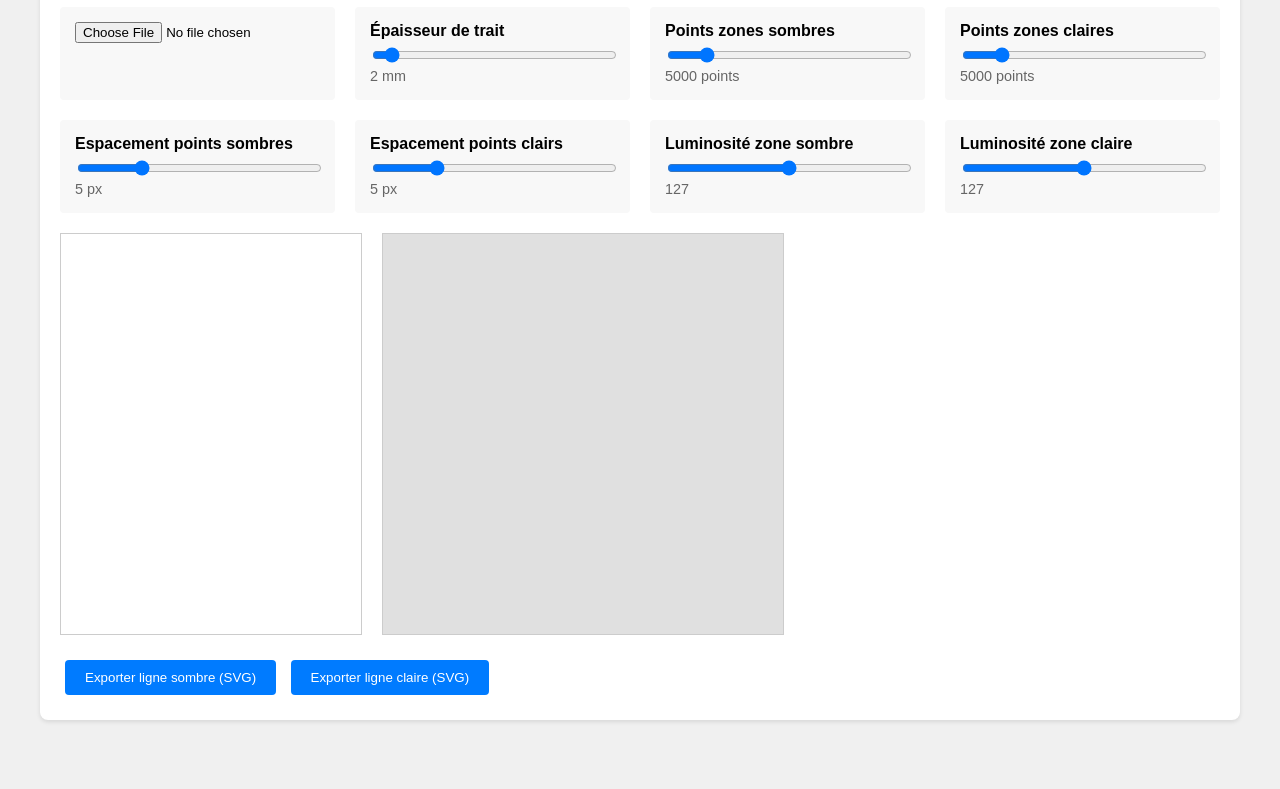
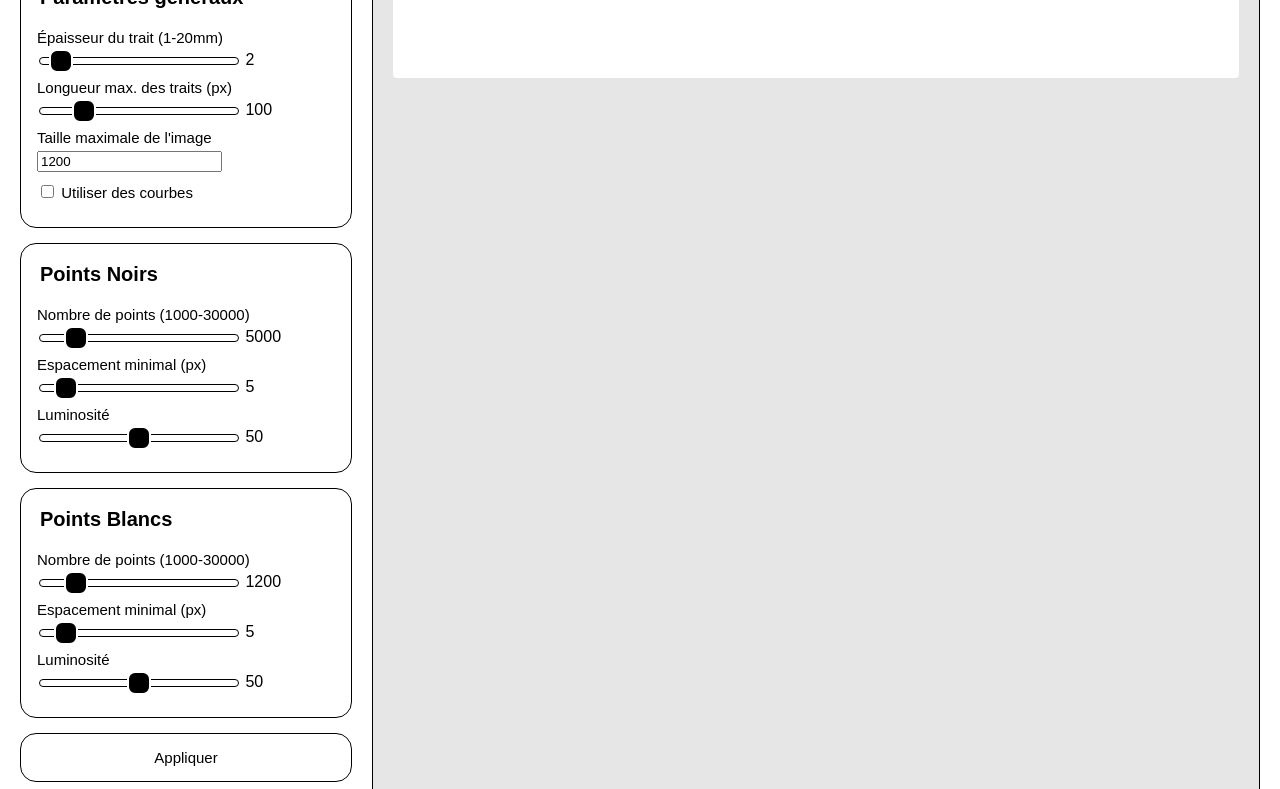
Before and after one commit to Aliyos12/Image-vers-simple-ligne-noir-et-blanc, a plain HTML site: page index.html in a window 1280 px wide. Shown: the part 113-902 px from the top of the page. Before the commit the page ends 853 px from the top, so only its background shows below. Drawn offline with Linux system fonts and the light colour scheme.

Commit message:
index.html
Mise à jour visuelle et ajout de fonctionnalités.

```diff
--- a/index.html
+++ b/index.html
@@ -2,142 +2,275 @@
 <html lang="fr">
 <head>
     <meta charset="UTF-8">
-    <meta name="viewport" content="width=device-width, initial-scale=1.0">
-    <title>Image vers Points SVG avec Espacement</title>
+    <title>Convertisseur Image vers Chemins SVG</title>
     <style>
         body {
             font-family: Arial, sans-serif;
-            max-width: 1200px;
-            margin: 0 auto;
+            margin: 0;
             padding: 20px;
-            background-color: #f0f0f0;
+            display: flex;
+            gap: 20px;
         }
-        .container {
-            background-color: white;
-            padding: 20px;
-            border-radius: 8px;
-            box-shadow: 0 2px 4px rgba(0,0,0,0.1);
-        }
-        .controls {
-            display: grid;
-            grid-template-columns: repeat(auto-fit, minmax(250px, 1fr));
-            gap: 20px;
+
+        h3 {
+            font-size: 20px;
+            font-weight: 600;
+            margin: 3px;
             margin-bottom: 20px;
         }
+
+        .controls {
+            width: 332px;
+            padding: 0px;
+            background: none;
+        }
+
         .control-group {
-            background-color: #f8f8f8;
-            padding: 15px;
-            border-radius: 4px;
+            width: 100%;
+            box-sizing: border-box;
+            background: #ffffff;
+            padding: 1rem;
+            border-radius: 1rem;
+            border: 1px solid black;
+            overflow: hidden;
+            color: black;
+            margin-bottom: 15px;
         }
-        .preview {
-            display: flex;
-            gap: 20px;
-            flex-wrap: wrap;
+
+        .control-item {
+            margin-bottom: 10px;
         }
-        canvas {
-            max-width: 100%;
-            border: 1px solid #ccc;
-        }
-        svg {
-            max-width: 100%;
-            background-color: #e0e0e0;
-            border: 1px solid #ccc;
-        }
-        button {
-            padding: 10px 20px;
-            background-color: #007bff;
-            color: white;
-            border: none;
-            border-radius: 4px;
-            cursor: pointer;
-            margin: 5px;
-        }
-        button:hover {
-            background-color: #0056b3;
-        }
+
         label {
             display: block;
             margin-bottom: 5px;
-            font-weight: bold;
+            font-size: 15px;
+            font-weight: 400;
         }
+
+        input[type="file"] {
+            display: none;
+        }
+
+        .custom-file-upload {
+            text-align: center;
+            margin-bottom: 10px;
+            background-color: white;
+            color: black;
+            border-radius: 1rem;
+            font-size: 15px;
+            font-weight: 400;
+            padding: 1em 2em;
+            cursor: pointer;
+            transition: all 0.3s ease-in-out;
+            border: 1px solid black;
+            box-shadow: 0 0 0 0 black;
+        }
+
+        .custom-file-upload:hover {
+            transform: translateY(-4px) translateX(-2px);
+            box-shadow: 2px 5px 0 0 rgb(1, 221, 30);
+        }
+
         input[type="range"] {
+            appearance: none;
+            background-color: transparent;
+            width: 200px;
+        }
+
+        input[type="range"]::-webkit-slider-runnable-track {
+            position: relative;
+            height: 8px;
+            background-color: white;
+            border-radius: 8px;
+            border: 1px solid black;
+        }
+
+        input[type="range"]::-moz-range-track {
+            position: relative;
+            height: 8px;
+            background-color: white;
+            border-radius: 8px;
+            border: 1px solid black;
+        }
+
+        input[type="range"]::-webkit-slider-thumb {
+            box-sizing: border-box;
+            appearance: none;
+            position: relative;
+            background-color: black;
+            border: 2px solid white;
+            border-radius: 8px;
+            width: 24px;
+            height: 24px;
+            top: 50%;
+            translate: 0 -50%;
+        }
+
+        input[type="range"]::-moz-range-thumb {
+            margin-top: 12px;
+            appearance: none;
+            background-color: white;
+            border: 1px solid black;
+            transform: translateY(-0.2em);
+            box-shadow: 0 0.3em 0 black;
+            border-radius: 11px;
+            width: 11px;
+            height: 11px;
+        }
+
+        input[type="range"]::-moz-range-progress {
+            height: 8px;
+            background-color: rgb(1, 221, 30);
+            border-radius: 8px;
+        }
+
+        .preview-container {
+            position: relative;
+            flex-grow: 1;
+            background: #e6e6e6;
+            border-radius: 1rem;
+            padding: 20px;
+            min-height: 500px;
+            display: flex;
+            flex-direction: column;
+            gap: 20px;
+            border: 1px solid black;
+        }
+
+        #imagePreview, #svgOutput {
+            background: white;
+            border-radius: 4px;
+        }
+
+        #imagePreview {
+            position: absolute;
+            top: 15px;
+            right: 15px;
+            max-height: 256px;
+            height: auto;
+            width: auto;
+            border: 1px solid black;
+            box-shadow: 2px 5px 0 0 black;
+            border-radius: 1rem;
+        }
+
+        #imagePreview[src=""] {
+            display: none;
+        }
+
+        #svgOutput {
+            max-width: 100%;
+            padding-left: -20px;
+            background-color: none;
+        }
+
+        .button {
             width: 100%;
+            margin-bottom: 10px;
+            background-color: white;
+            color: black;
+            border-radius: 1rem;
+            font-size: 15px;
+            font-weight: 400;
+            padding: 1em 2em;
+            cursor: pointer;
+            transition: all 0.3s ease-in-out;
+            border: 1px solid black;
+            box-shadow: 0 0 0 0 black;
         }
-        .value-display {
-            font-size: 0.9em;
-            color: #666;
-        }
+
+        button:hover {
+            transform: translateY(-4px) translateX(-2px);
+            box-shadow: 2px 5px 0 0 rgb(1, 221, 30);
+        };
+
     </style>
 </head>
 <body>
-    <div class="container">
-        <h1>Convertisseur Image vers Points SVG avec Espacement</h1>
+    <div class="controls">
+        <label for="imageInput" class="custom-file-upload">
+            Importer une image
+        </label>
+        <input id="imageInput" type="file" accept="image/*"/>
+        <div class="control-group">
+            <h3>Paramètres généraux</h3>
 
-        <div class="controls">
-            <div class="control-group">
-                <input type="file" id="imageInput" accept="image/*">
+            <div class="control-item">
+                <label>Épaisseur du trait (1-20mm)</label>
+                <input type="range" class="slider" id="strokeWidth" min="1" max="20" value="2">
+                <span class="value-display" id="strokeWidthValue">2</span>
+            </div>
+            <div class="control-item">
+                <label>Longueur max. des traits (px)</label>
+                <input type="range" id="maxLength" min="10" max="500" value="100">
+                <span class="value-display" id="maxLengthValue">100</span>
+            </div>
+            <div class="control-item">
+                <label>Taille maximale de l'image</label>
+                <input type="number" id="imageMaxSize" min="1" value="1200">
+            </div>
+            <div class="control-item">
+                <label>
+                    <input type="checkbox" id="useCurves"> Utiliser des courbes
+                </label>
+            </div>
         </div>
 
         <div class="control-group">
-                <label for="strokeWidth">Épaisseur de trait</label>
-                <input type="range" id="strokeWidth" min="1" max="20" value="2" step="0.5">
-                <span class="value-display" id="strokeWidthValue">2 mm</span>
+            <h3>Points Noirs</h3>
+            <div class="control-item">
+                <label>Nombre de points (1000-30000)</label>
+                <input type="range" id="darkPoints" min="1000" max="30000" value="5000">
+                <span class="value-display" id="darkPointsValue">5000</span>
+            </div>
+            <div class="control-item">
+                <label>Espacement minimal (px)</label>
+                <input type="range" id="darkSpacing" min="1" max="50" value="5">
+                <span class="value-display" id="darkSpacingValue">5</span>
+            </div>
+            <div class="control-item">
+                <label>Luminosité</label>
+                <input type="range" id="darkThreshold" min="0" max="100" value="50">
+                <span class="value-display" id="darkThresholdValue">50</span>
+            </div>
         </div>
 
         <div class="control-group">
-                <label for="darkPoints">Points zones sombres</label>
-                <input type="range" id="darkPoints" min="1000" max="30000" value="5000">
-                <span class="value-display" id="darkPointsValue">5000 points</span>
+            <h3>Points Blancs</h3>
+            <div class="control-item">
+                <label>Nombre de points (1000-30000)</label>
+                <input type="range" id="lightPoints" min="1000" max="30000" value="5000">
+                <span class="value-display" id="lightPointsValue">1200</span>
             </div>
-
-            <div class="control-group">
-                <label for="lightPoints">Points zones claires</label>
-                <input type="range" id="lightPoints" min="1000" max="30000" value="5000">
-                <span class="value-display" id="lightPointsValue">5000 points</span>
+            <div class="control-item">
+                <label>Espacement minimal (px)</label>
+                <input type="range" id="lightSpacing" min="1" max="50" value="5">
+                <span class="value-display" id="lightSpacingValue">5</span>
             </div>
-
-            <div class="control-group">
-                <label for="darkSpacing">Espacement points sombres</label>
-                <input type="range" id="darkSpacing" min="0" max="20" value="5" step="0.5">
-                <span class="value-display" id="darkSpacingValue">5 px</span>
-            </div>
-
-            <div class="control-group">
-                <label for="lightSpacing">Espacement points clairs</label>
-                <input type="range" id="lightSpacing" min="0" max="20" value="5" step="0.5">
-                <span class="value-display" id="lightSpacingValue">5 px</span>
-            </div>
-
-            <div class="control-group">
-                <label for="darkThreshold">Luminosité zone sombre</label>
-                <input type="range" id="darkThreshold" min="0" max="255" value="127">
-                <span class="value-display" id="darkThresholdValue">127</span>
-            </div>
-
-            <div class="control-group">
-                <label for="lightThreshold">Luminosité zone claire</label>
-                <input type="range" id="lightThreshold" min="0" max="255" value="127">
-                <span class="value-display" id="lightThresholdValue">127</span>
+            <div class="control-item">
+                <label>Luminosité</label>
+                <input type="range" id="lightThreshold" min="0" max="100" value="50">
+                <span class="value-display" id="lightThresholdValue">50</span>
             </div>
         </div>
 
-        <div class="preview">
-            <canvas id="imageCanvas"></canvas>
-            <svg id="outputSvg" width="400" height="400"></svg>
+        <button id="updateImage" class="button" >Appliquer</button>
+        <button id="exportDark" class="button">Exporter les tracés noirs</button>
+        <button id="exportLight" class="button">Exporter les tracés blancs</button>
     </div>
 
-        <div style="margin-top: 20px;">
-            <button id="exportDark">Exporter ligne sombre (SVG)</button>
-            <button id="exportLight">Exporter ligne claire (SVG)</button>
-        </div>
+    <div class="preview-container">
+        <img id="imagePreview" alt="Aperçu de l'image" src="">
+        <svg id="svgOutput"></svg>
     </div>
 
     <script>
         class ImageProcessor {
             constructor() {
-                this.canvas = document.getElementById('imageCanvas');
+                this.canvas = this.canvas = document.createElement('canvas');
                 this.ctx = this.canvas.getContext('2d');
-                this.svg = document.getElementById('outputSvg');
+                this.svg = document.getElementById('svgOutput');
                 this.setupEventListeners();
             }
 
@@ -158,22 +291,28 @@
                         else if (control.includes('Spacing')) suffix = ' px';
 
                         document.getElementById(`${control}Value`).textContent = e.target.value + suffix;
-                        this.processImage();
                     });
                 });
 
+                document.getElementById('updateImage').addEventListener('click', () => this.resizeImage(this.image));
                 document.getElementById('exportDark').addEventListener('click', () => this.exportSVG('dark'));
                 document.getElementById('exportLight').addEventListener('click', () => this.exportSVG('light'));
             }
 
-            loadImage(event) {
-                const file = event.target.files[0];
-                if (file) {
-                    const reader = new FileReader();
-                    reader.onload = (e) => {
-                        const img = new Image();
-                        img.onload = () => {
-                            const maxSize = 1200;
+            resizeImage(img) {
+                const imagePreview = document.getElementById('imagePreview');
+
+                if (!img) {
+                    if (!imagePreview.src) return;
+
+                    img = new Image()
+                    img.src = imagePreview.src;
+                }
+
+                imagePreview.src = img.src;
+
+                const input = document.getElementById('imageMaxSize');
+                const maxSize = input.value ? input.value : 5000;
                 let width = img.width;
                 let height = img.height;
 
@@ -191,7 +330,15 @@
                 this.canvas.height = height;
                 this.ctx.drawImage(img, 0, 0, width, height);
                 this.processImage();
-                        };
+            }
+
+            loadImage(event) {
+                const file = event.target.files[0];
+                if (file) {
+                    const reader = new FileReader();
+                    reader.onload = (e) => {
+                        const img = new Image();
+                        img.onload = () => { this.resizeImage(img); };
                         img.src = e.target.result;
                     };
                     reader.readAsDataURL(file);
@@ -308,7 +455,7 @@
                 const lightPath = this.generatePath(lightPoints);
 
                 this.svg.innerHTML = `
-                    <rect width="100%" height="100%" fill="#e0e0e0"/>
+                    <rect width="100%" height="100%" fill="#e6e6e6"/>
                     <path d="${darkPath}" stroke="black" fill="none" stroke-width="${strokeWidth}" stroke-linecap="round" stroke-linejoin="round"/>
                     <path d="${lightPath}" stroke="white" fill="none" stroke-width="${strokeWidth}" stroke-linecap="round" stroke-linejoin="round"/>
                 `;
@@ -317,8 +464,18 @@
             generatePath(points) {
                 if (points.length === 0) return '';
 
+                const useCurves = document.getElementById('useCurves').checked;
                 const sortedPoints = this.nearestNeighborSort(points);
-                return 'M ' + sortedPoints.map(p => `${p.x} ${p.y}`).join(' L ');
+
+                return useCurves
+                ? 'M ' + sortedPoints.map((p, i) => {
+                    if (i === 0) return `${p.x},${p.y}`;
+                    const prev = sortedPoints[i-1];
+                    const xc = (p.x + prev.x) / 2;
+                    const yc = (p.y + prev.y) / 2;
+                    return `${xc},${yc} ${p.x},${p.y}`;
+                }).join(' Q ')
+                : 'M ' + sortedPoints.map(p => `${p.x} ${p.y}`).join(' L ')
             }
 
             nearestNeighborSort(points) {
@@ -372,7 +529,7 @@
             }
         }
 
-        new ImageProcessor();
+        const ip = new ImageProcessor();
     </script>
 </body>
 </html>
```
Lines whose indentation alone changed are shown as unchanged.
